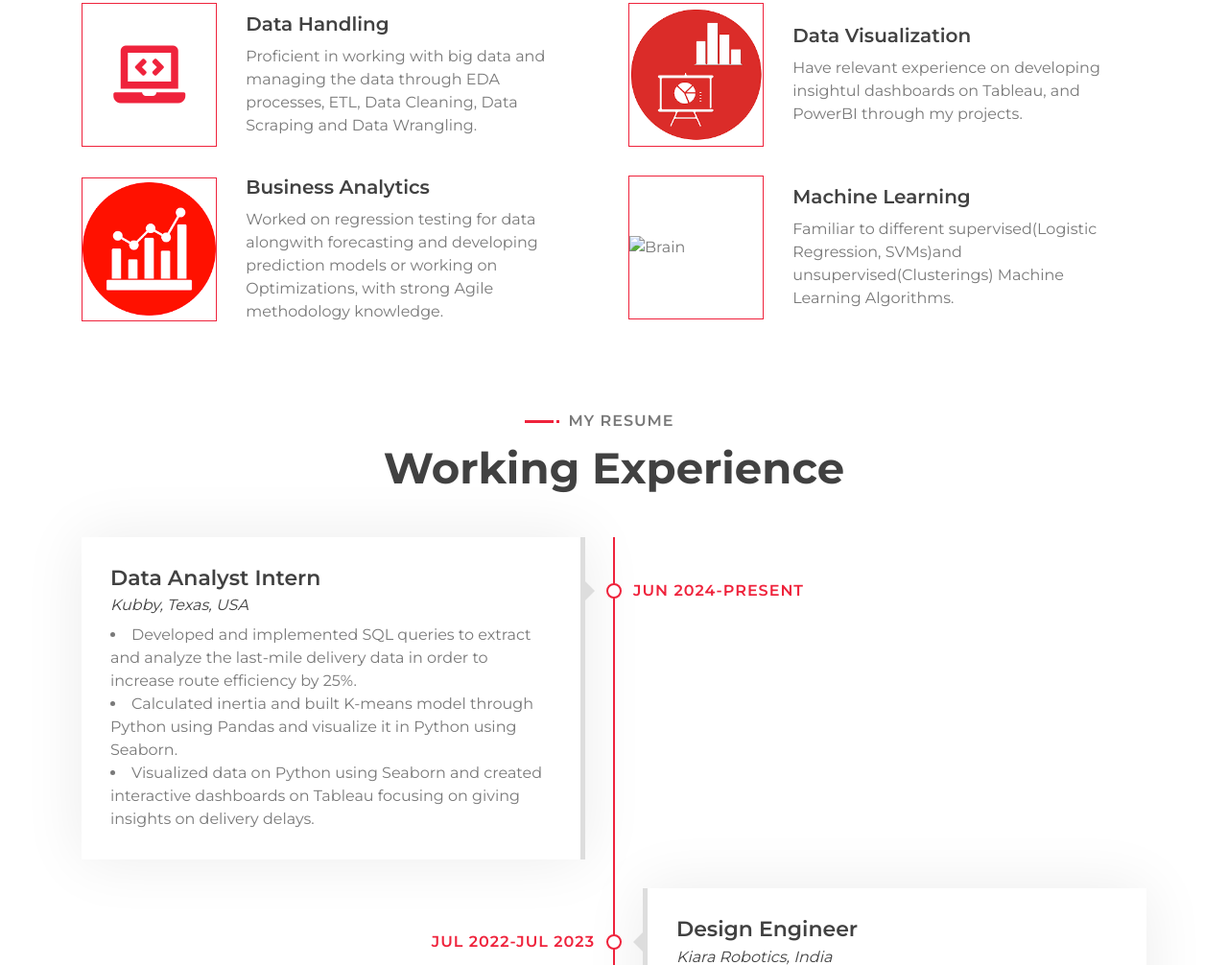
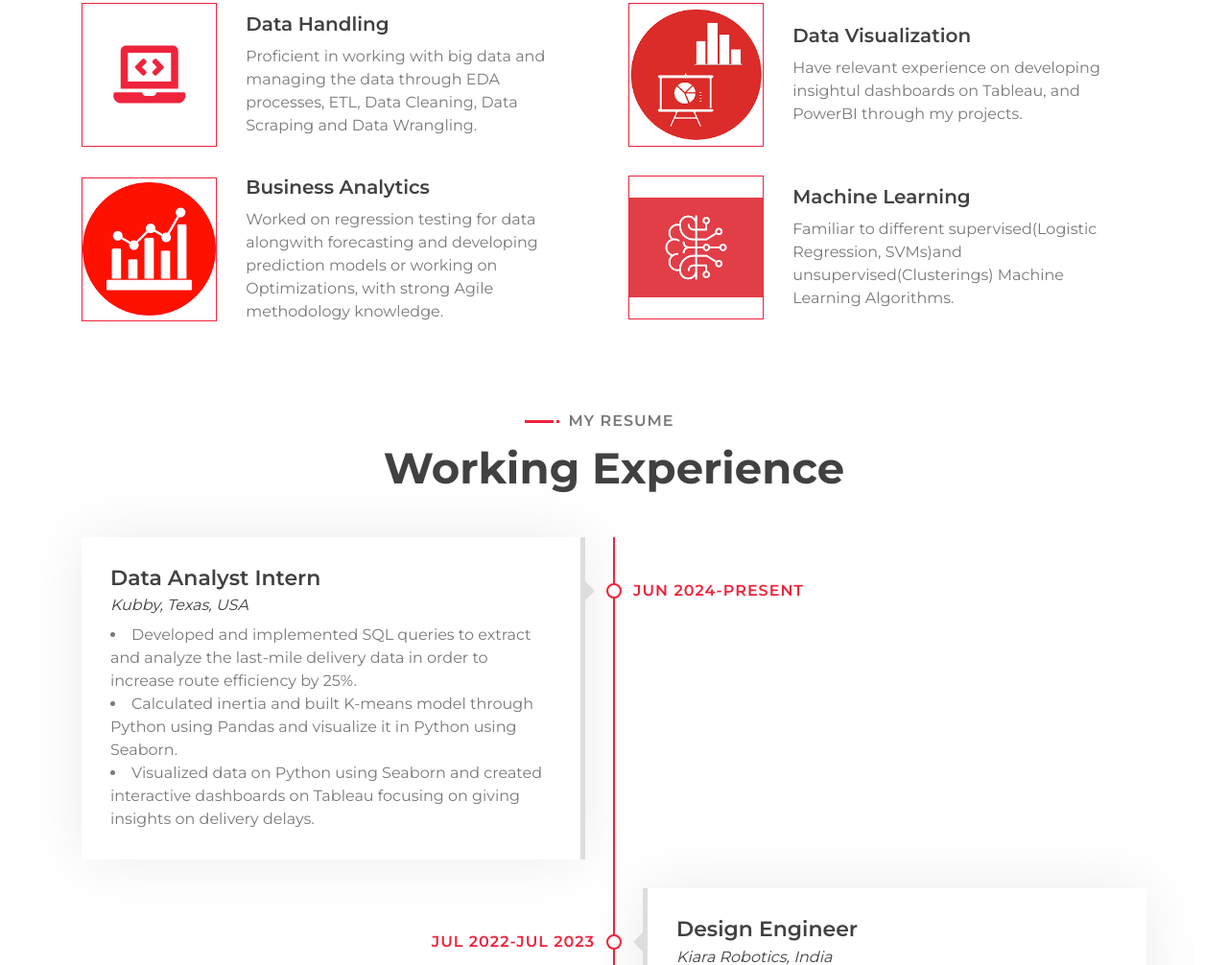
Before and after one commit to DishaPatel2606/Portfolio, a plain HTML site: page index.html in a window 1280 px wide. Shown: the part 1052-2058 px from the top of the page at 96% size. Drawn offline with nearby package versions, Linux system fonts and the light colour scheme.

Commit message:
Update index.html

```diff
--- a/index.html
+++ b/index.html
@@ -181,7 +181,7 @@
                     <div class="col-lg-6 wow fadeInUp" data-wow-delay="0.6s">
                         <div class="service-item">
                             <div class="service-icon">
-                                <img src="img/img/png" alt="Brain" style="width: 100%; height: auto;"> <!-- Image instead of icon -->
+                                <img src="img/img.png" alt="Brain" style="width: 100%; height: auto;"> <!-- Image instead of icon -->
                             </div>
                             <div class="service-text">
                                 <h3>Machine Learning</h3>
```
